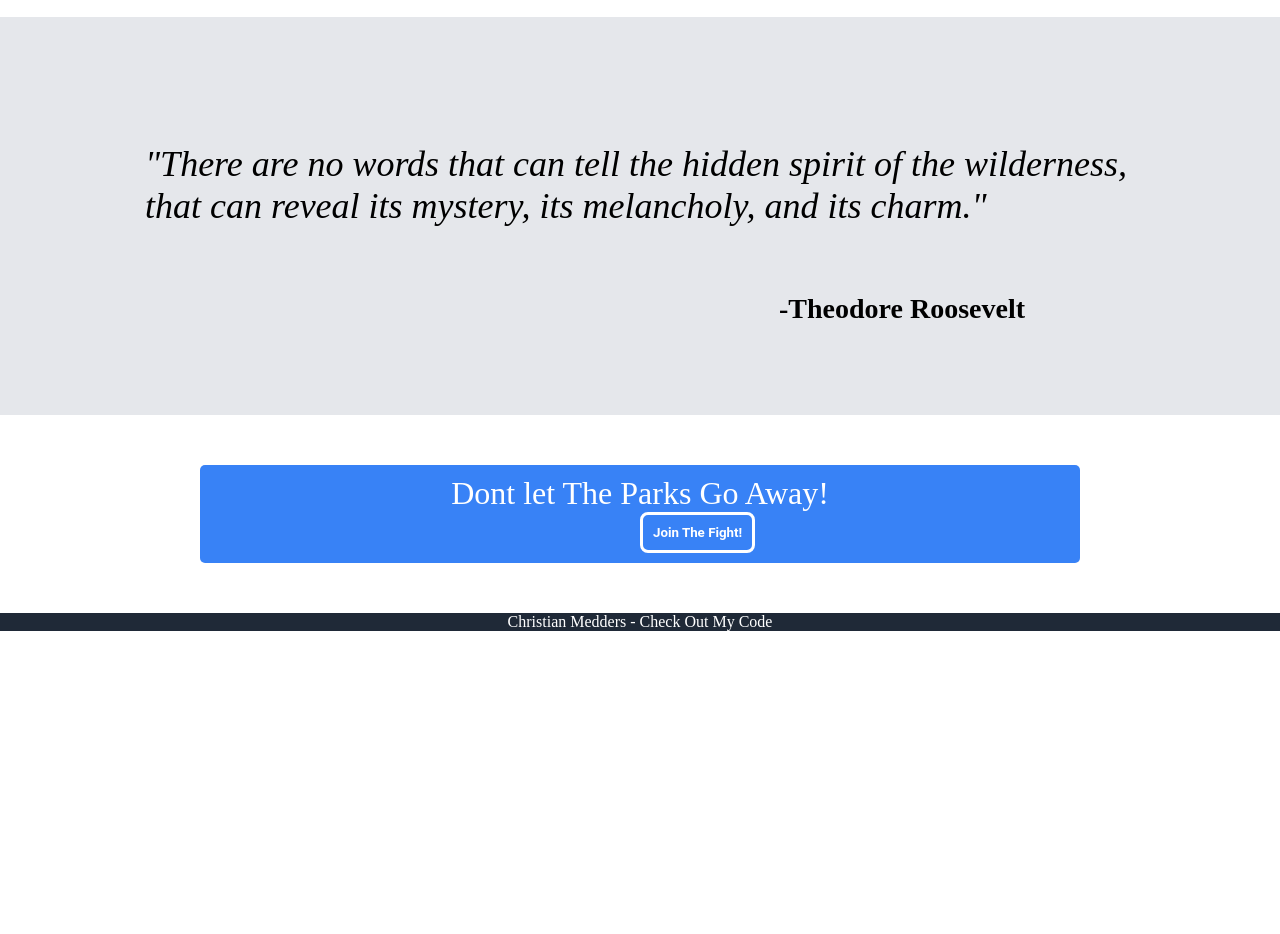
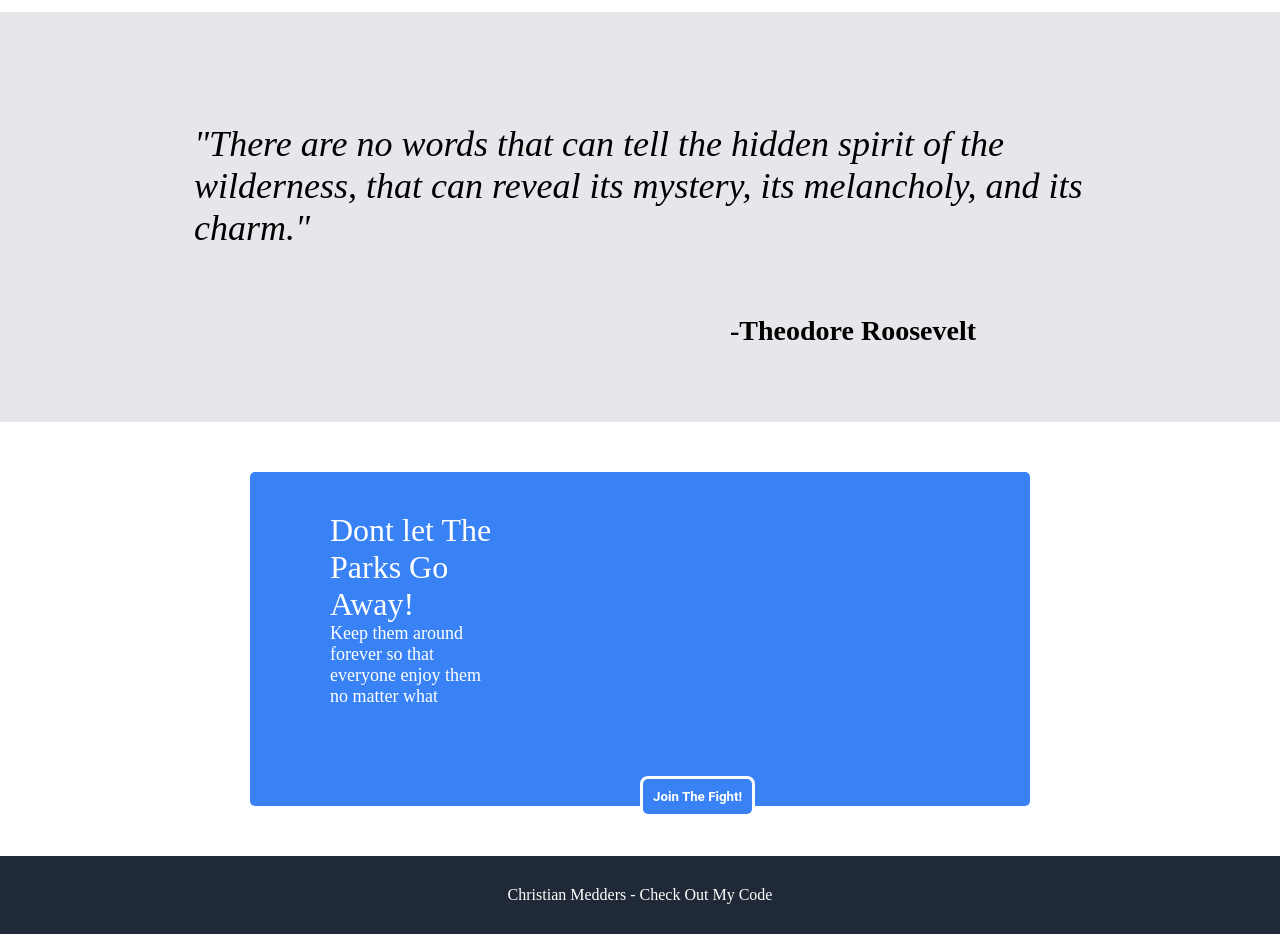
Before and after one commit to clmedders/odin-landing-page, a plain HTML site: page index.html in a window 1280 px wide. Shown: the part 1020-1954 px from the top of the page. Before the commit the page ends 1651 px from the top, so only its background shows below. Drawn offline with Linux system fonts and the light colour scheme.

Commit message:
maybe final update?

```diff
--- a/index.html
+++ b/index.html
@@ -129,7 +129,12 @@
       <div class="container">
         <div class="action-text">
           Dont let The Parks Go
-          Away!</div>
+          Away!
+          <p>
+            Keep them around forever so that everyone enjoy them no matter what
+          </p>
+        </div>
+
         <button type="button"> <a
             href="https://www.youtube.com/watch?v=dQw4w9WgXcQ"
             target="_blank">Join
--- a/style.css
+++ b/style.css
@@ -13,16 +13,22 @@ header, footer, div, section{
 }
 
 .action-text{
+  float: left;
+  padding-right: 450px;
+  color: white;
   font-size: 32px;
-  color: white;
-  /* padding-right: 450px; */
-  /* float: left; */
   }
+
+.action-text p{
+  font-size: 18px;
+  margin-top: 0px;
+}
 
 .container{
   max-width: 1200px;
   margin: 0 auto;
 }
+
 .content{
   align-items: center;
 }
@@ -33,6 +39,7 @@ header, footer, div, section{
   justify-content: center;
   flex-wrap: wrap;
   align-items: center;
+  column-gap: 20px;
 }
 
 .content-info img{
@@ -41,7 +48,6 @@ header, footer, div, section{
   object-fit: cover;
   border: 4px solid #3882f6;
   border-radius: 15px;
-  margin: 5px 20px 0px 20px;
   float: right;
 }
 
@@ -58,6 +64,7 @@ header, footer, div, section{
   font: var(--font-light);
   color: white;
   justify-content: center;
+  padding: 30px;
 }
 
 .h2 {
@@ -158,14 +165,14 @@ header, footer, div, section{
   display: flex;
   background-color: #E5E7EB;
   flex-direction: column;
-  padding: 90px
+  padding: 75px
 }
 
 .quote{
   font-size: 36px;
   font-family: #1F2937;
   font-style: italic;
-  max-width: 990px;
+  max-width: 892px;
 }
 
 .speaker{
@@ -180,9 +187,8 @@ header, footer, div, section{
 .sign-up-box{
   background-color: #3882f6;
   color: white;
-
-  margin: 50px 200px;
-  padding: 10px 80px;
+  margin: 50px 250px;
+  padding: 40px 80px;
   display: flex;
   border-radius: 5px;
   flex-direction: row;
@@ -200,10 +206,11 @@ header, footer, div, section{
   color: white;
   font-family: 'Roboto', arial;
   font-weight: bold;
-  /* float: right; */
   margin-left: 50%;
   white-space: nowrap;
   width: fit-content;
+  position: relative;
+  top: 20%;
 }
 
 .topLinks{
```
